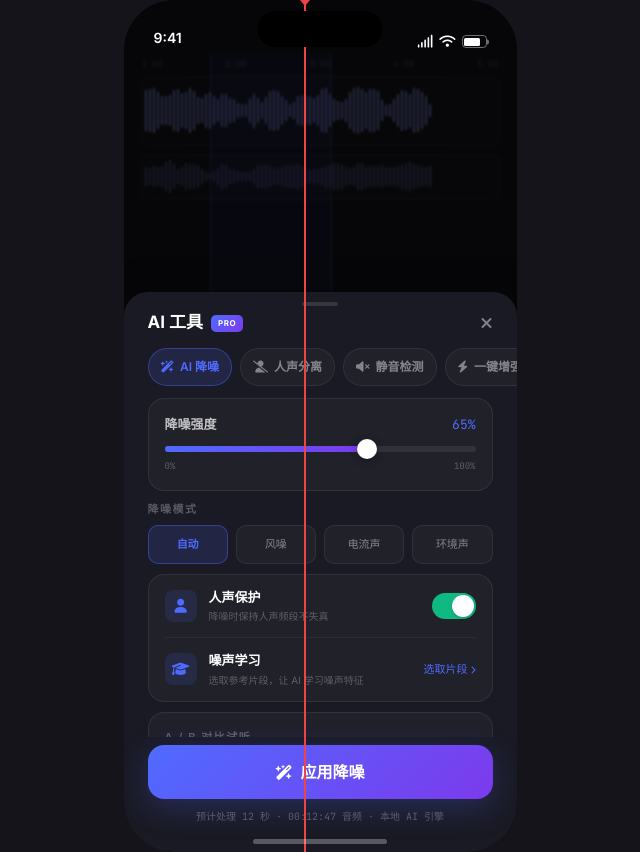
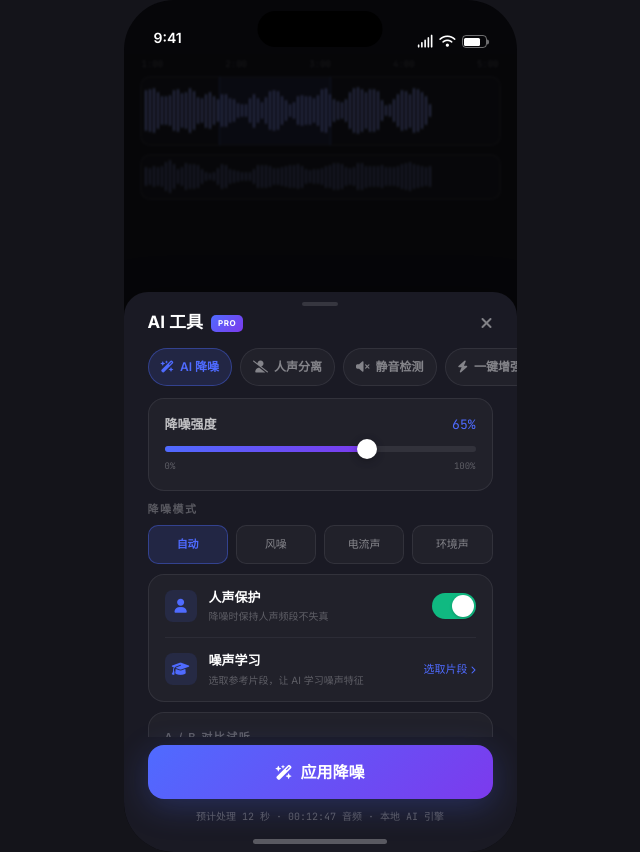
Before and after one commit to syyjay/ReWave, a plain HTML site: page 原型/ai-tools.html in a window 1280 px wide. Shown: the whole page, without its empty margins (320-960 px from the left). Drawn offline with nearby package versions, Linux system fonts and the light colour scheme.

Commit message:
修复：为波形组件添加相对定位以改善布局

```diff
--- a/原型/ai-tools.html
+++ b/原型/ai-tools.html
@@ -53,11 +53,11 @@
   <div class="flex-1 relative min-h-0">
     <div class="absolute inset-0 px-4 pt-1 opacity-60 blur-[1px]">
       <div class="ruler mb-1"><b>1:00</b><b>2:00</b><b>3:00</b><b>4:00</b><b>5:00</b></div>
-      <div class="rounded-[10px] overflow-hidden mb-2" style="height:70px;background:var(--rw-surface-1);border:1px solid var(--rw-border-default);">
+      <div class="rounded-[10px] overflow-hidden relative mb-2" style="height:70px;background:var(--rw-surface-1);border:1px solid var(--rw-border-default);">
         <div class="wave px-1" data-seed="42" data-bars="72" style="color:var(--rw-primary-300);"></div>
         <div class="wave-selection" style="left:22%;width:31%;"></div>
       </div>
-      <div class="rounded-[10px] overflow-hidden" style="height:46px;background:var(--rw-surface-1);border:1px solid var(--rw-border-default);">
+      <div class="rounded-[10px] overflow-hidden relative" style="height:46px;background:var(--rw-surface-1);border:1px solid var(--rw-border-default);">
         <div class="wave px-1" data-seed="77" data-bars="72" style="color:var(--rw-primary-300);opacity:.5;"></div>
       </div>
     </div>
@@ -139,7 +139,7 @@
             <i class="fa-solid fa-play text-[11px] text-white ml-0.5"></i>
           </div>
         </div>
-        <div class="mt-3 rounded-[8px] overflow-hidden" style="height:34px;background:var(--rw-surface-1);">
+        <div class="mt-3 rounded-[8px] overflow-hidden relative" style="height:34px;background:var(--rw-surface-1);">
           <div class="wave px-1" data-seed="42" data-bars="80" style="color:var(--rw-primary-300);"></div>
           <div class="playhead" style="left:46%;"></div>
         </div>
```
